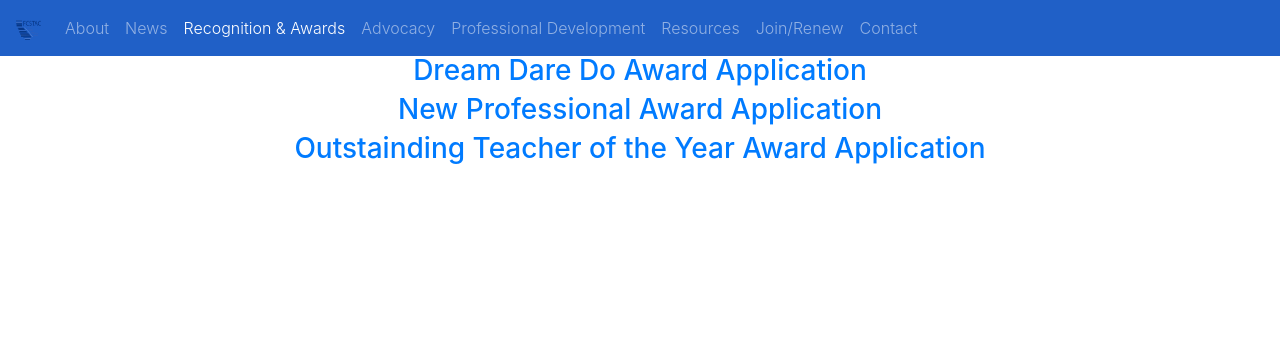
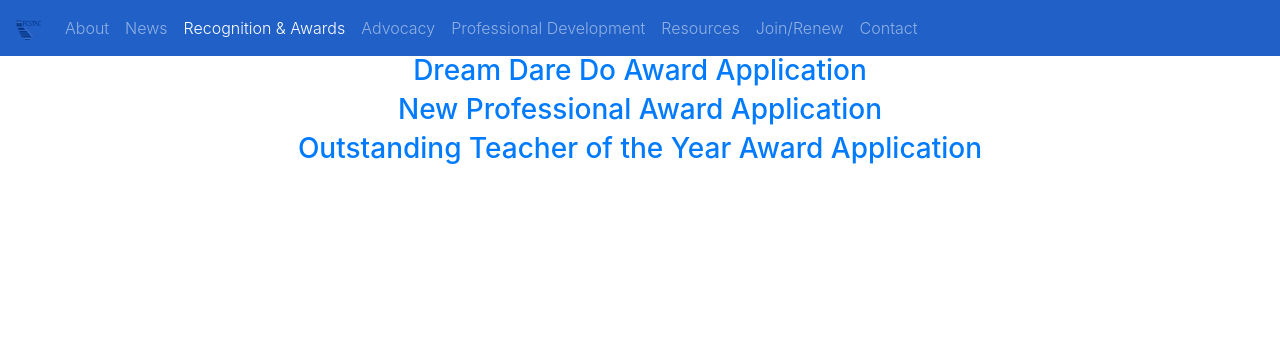
Before and after one commit to JustinRisney/Fcstac.org, a PHP site: page /recognition-awards in a window 1280 px wide. Shown: the top 356 px of the page. Run offline with PHP 8.4, Linux system fonts and the light colour scheme; some libraries are stand-ins or nearby versions.

Commit message:
Outstanding
Fixed spelling

```diff
--- a/src/recognition-awards/index.php
+++ b/src/recognition-awards/index.php
@@ -1,7 +1,7 @@
 <!DOCTYPE html>
 <html lang="en">
   <head>
-        <title>FCTAC | Awards</title>
+        <title>FCSTAC | Awards</title>
         <meta charset="utf-8">
         <meta name="viewport" content="width=device-width, initial-scale=1, shrink-to-fit=no">
         <link rel="stylesheet" type="text/css" href="stylesheets/index.css">
@@ -25,7 +25,7 @@
                     </a>
                     <a href="/pdf/Awards/OutstandingTeacheroftheYearAward.pdf">
                         <h3 class="links">
-                            Outstainding Teacher of the Year Award Application
+                            Outstanding Teacher of the Year Award Application
                         </h3>
                     </a>
 
```
